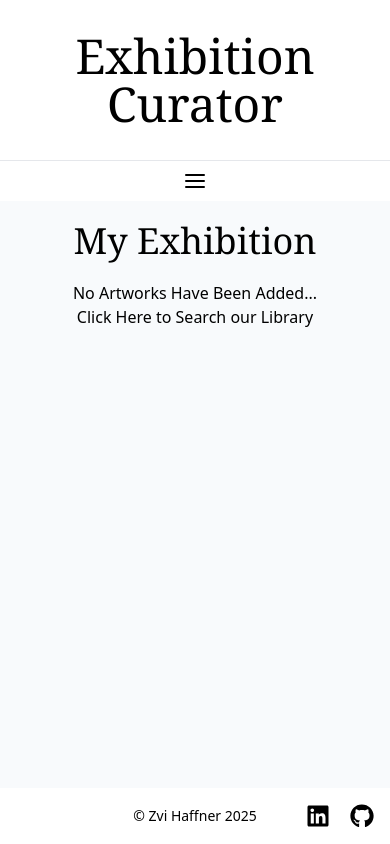
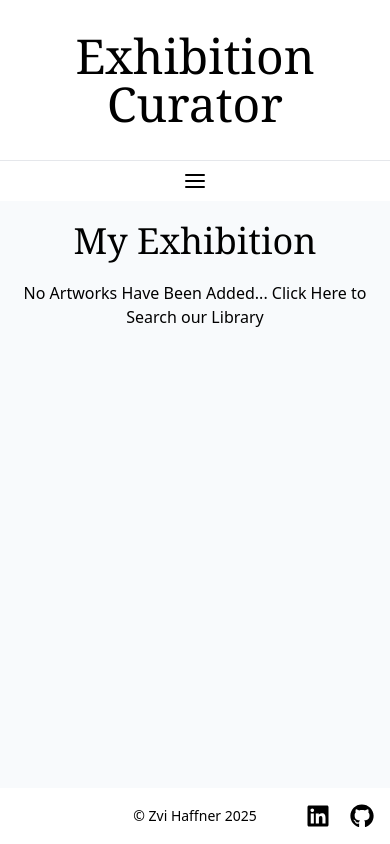
Before and after one commit to ZviHaffner/exhibition-curator, a Next.js app: page /exhibition in a window 390 px wide. Built offline with nearby package versions, Linux system fonts and the light colour scheme.

Commit message:
Makes cards wider when on small screens

```diff
--- a/src/app/exhibition/page.jsx
+++ b/src/app/exhibition/page.jsx
@@ -19,7 +19,7 @@ const Exhibition = () => {
   }
 
   return (
-    <div className="w-2/3 mx-auto text-center">
+    <div className="w-11/12 md:w-2/3 mx-auto text-center">
       <h1 className="my-5 text-4xl font-serif">My Exhibition</h1>
       {!exhibitionArtworks.length ? (
         <p>
```
